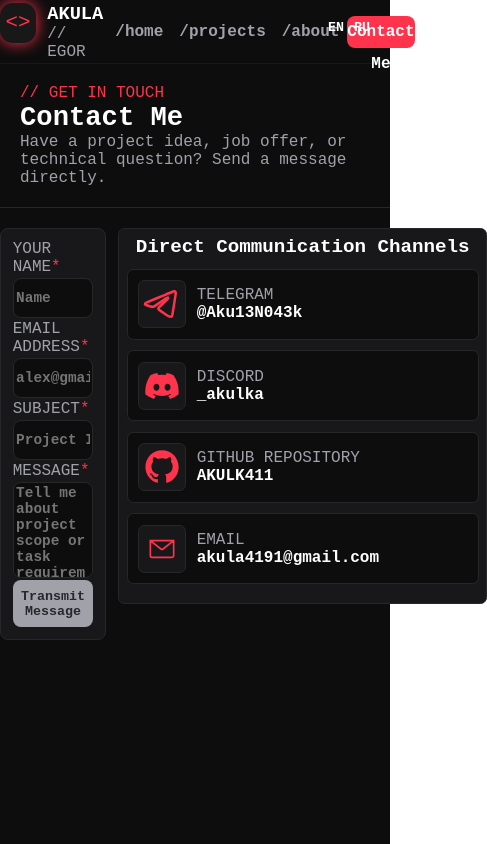
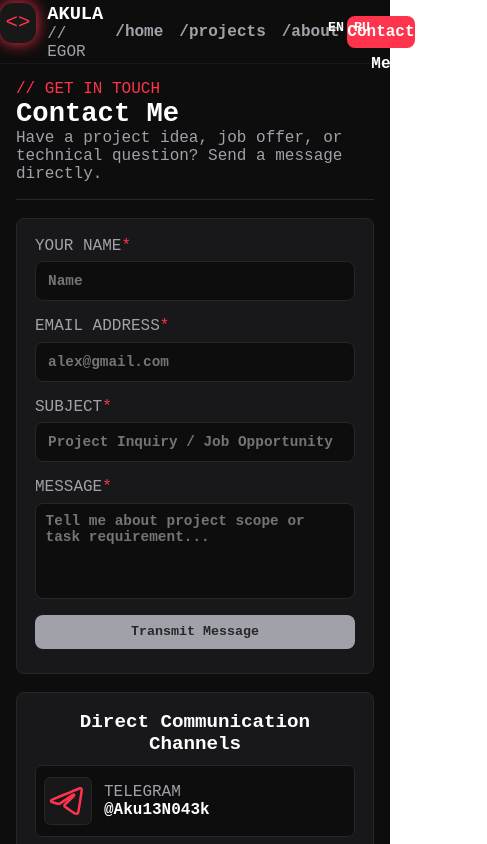
Before and after one commit to AKULK411/my-web-app, a React (Vite) app: page /ContactMe in a window 390 px wide. Shown: the top 844 px of the page, 487 px wide, since content can reach past the window. Built offline with nearby package versions, Linux system fonts and the light colour scheme.

Commit message:
update-mobile-adaptive

```diff
--- a/src/pages/AboutMe.css
+++ b/src/pages/AboutMe.css
@@ -1,15 +1,11 @@
-@media screen and (max-width:768px) {
-    .{
-        flex-direction: column;
-    }
+.container-AboutMe {
+    width: 100%;
+    max-width: 1000px;
+    margin: 0 auto;
+    padding: 0 16px;
+    box-sizing: border-box;
 }
 
-
-
-.container-AboutMe {
-    max-width: 1000px;
-    margin: 0 auto;
-}
 
 .About-text {
     border-bottom: 1px solid #27272a;
@@ -18,47 +14,71 @@
 }
 
 .about-text-block {
+    width: 100%;
     max-width: 1000px;
     margin: 0 auto;
-
+    box-sizing: border-box;
 }
 
+
 .flex-about {
-    display: flex;
-    justify-content: center;
+    display: grid;
+    grid-template-columns: minmax(0, 1.45fr) minmax(260px, 1fr);
+    gap: 18px;
     align-items: start;
-    flex-direction: row;
-
 }
 
-.left-about-bio {
-    max-width: 35rem;
+
+.left-about-blocks {
+    display: flex;
+    flex-direction: column;
+    gap: 18px;
+    min-width: 0;
+}
+
+.left-about-bio,
+.left-about-education,
+.right-about-Skills {
+    width: 100%;
+    min-width: 0;
+    box-sizing: border-box;
     background-color: #18181b;
     border: 1px solid #27272a;
     border-radius: 0.5rem;
-    padding: 2%;
-    margin-bottom: 3%;
-
+    padding: 20px;
 }
 
-.left-about-education {
-    max-width: 35rem;
-    background-color: #18181b;
-    border: 1px solid #27272a;
-    border-radius: 0.5rem;
-    padding: 2%;
+
+.left-about-bio,
+.left-about-education,
+.right-about-Skills {
+    max-width: none;
+    margin: 0;
 }
 
 .left-about-education-redLine-style {
-    border-left: 2px solid #ff334b;
+    box-sizing: border-box;
     width: 100%;
     height: 100%;
-    padding: 2%;
-    margin-left: 1%;
+    padding: 12px 14px;
+    margin: 0;
+    border-left: 2px solid #ff334b;
 }
 
+
 .progress-container {
-    margin: 4%;
+    margin: 16px 0;
+}
+
+.progress-label {
+    display: flex;
+    justify-content: space-between;
+    align-items: center;
+    gap: 12px;
+}
+
+.progress-label p {
+    margin: 0;
 }
 
 .progress-max {
@@ -68,18 +88,29 @@
     border-radius: 0.4rem;
 }
 
-.progress-label {
-    display: flex;
-    justify-content: space-between;
-    align-items: center;
+
+@media screen and (max-width: 768px) {
+    .container-AboutMe {
+        padding: 0 16px;
+    }
+
+    .About-text {
+        margin-bottom: 24px;
+        padding: 16px 0;
+    }
+
+    .flex-about {
+        grid-template-columns: minmax(0, 1fr);
+        gap: 18px;
+    }
+
+    .left-about-blocks {
+        gap: 18px;
+    }
+
+    .left-about-bio,
+    .left-about-education,
+    .right-about-Skills {
+        padding: 18px;
+    }
 }
-
-.right-about-Skills {
-    margin-left: 3%;
-    min-width: 25rem;
-    max-height: min-content;
-    background-color: #18181b;
-    border: 1px solid #27272a;
-    border-radius: 0.4rem;
-    padding: 2%;
-}
--- a/src/pages/ContactMe.css
+++ b/src/pages/ContactMe.css
@@ -1,129 +1,190 @@
+
 .container-ContactMe {
     width: 100%;
-    height: 100vh;
+    min-height: 100vh;
+    height: auto;
     background-color: #0d0d0d;
-
+    box-sizing: border-box;
 }
 
 .div_ {
+    width: 100%;
     max-width: 1000px;
     margin: 0 auto;
-
+    padding: 0 16px;
+    box-sizing: border-box;
 }
 
 .Contact-text {
     border-bottom: 1px solid #27272a;
-    margin-bottom: 5%;
+    margin-bottom: 24px;
     padding: 20px;
 }
 
+
+.contact-container {
+    display: grid;
+    grid-template-columns: minmax(0, 1.45fr) minmax(260px, 1fr);
+    gap: 18px;
+    align-items: start;
+}
+
+/* Карточка формы */
 .Block-Form {
-    width: 55%;
-    padding: 3%;
+    width: 100%;
+    min-width: 0;
+    margin: 0;
+    padding: 20px;
+    box-sizing: border-box;
     background-color: #18181b;
     border: 1px solid #27272a;
     border-radius: 0.5rem;
-    margin-right: 3%;
 }
 
 .input {
     display: flex;
     flex-direction: column;
     width: 100%;
-    margin-bottom: 3%;
+    min-width: 0;
+    margin-bottom: 16px;
 }
 
 .inFocus {
+    width: 100%;
+    height: 2.5rem;
+    padding: 0 12px;
+    box-sizing: border-box;
     background-color: #0d0d0d;
     border: 1px solid #27272a;
+    border-radius: 0.5rem;
     color: #fff;
-    border-radius: 0.5rem;
-    height: 2.5rem;
-    width: 100%;
     font-weight: 600;
     font-size: 0.9rem;
-    padding: 3%;
 }
 
 .inFocus:focus {
     outline: 1px solid #ff334b;
 }
 
+.textArea {
+    height: 6rem;
+    padding: 3%;
+    resize: none ;
+}
+
 .button-form {
-    margin-top: 3%;
     display: block;
     width: 100%;
-    padding: 0.4rem;
+    margin-top: 12px;
+    padding: 0.6rem;
+    box-sizing: border-box;
+    border: 0;
     border-radius: 0.5rem;
-    border-color: rgba(0, 0, 0, 0);
     font-weight: 600;
-}
-
-.textArea {
-    height: 6rem;
-    resize: none;
+    margin-bottom: 2%;
 }
 
 .Name-email {
     display: flex;
     flex-direction: row;
     justify-content: space-between;
+    gap: 16px;
 }
 
+.Name-email > .input {
+    flex: 1;
+    min-width: 0;
+}
+
+
 .contact-link {
-    max-height: min-content;
+    width: 100%;
+    min-width: 0;
+    max-width: none;
+    max-height: none;
+    margin: 0;
+    padding: 20px;
+    box-sizing: border-box;
     background-color: #18181b;
-    border-radius: 0.4rem;
     border: 1px solid #27272a;
-    max-width: min-content;
-    padding: 2%;
+    border-radius: 0.5rem;
 }
 
 .link-block {
-    min-width: 22rem;
-    max-width: min-content;
+    display: flex;
+    flex-direction: row;
+    justify-content: flex-start;
+    align-items: center;
+    gap: 12px;
+    width: 100%;
+    min-width: 0;
+    max-width: none;
+    min-height: 4.5rem;
+    margin-bottom: 12px;
+    padding: 8px;
+    box-sizing: border-box;
     background-color: #0d0d0d;
     border: 1px solid #27272a;
     border-radius: 0.4rem;
-    display: flex;
-    flex-direction: row;
-    justify-content: start;
-    align-items: center;
-    margin-bottom: 3%;
+}
 
-
+.link-block:last-child {
+    margin-bottom: 0;
 }
 
 .link-img-block {
+    display: flex;
+    flex: 0 0 3rem;
+    justify-content: center;
+    align-items: center;
     width: 3rem;
     height: 3rem;
-    margin: 3%;
+    margin: 0;
     background-color: #18181b;
     border: 1px solid #27272a;
     border-radius: 0.4rem;
-    display: flex;
-    justify-content: center;
-    align-items: center;
-
-
 }
 
 .link-img {
     width: 2.5rem;
     height: 2.5rem;
+    object-fit: contain;
+}
+
+.contact-text-block {
+    min-width: 0;
+    overflow-wrap: anywhere;
 }
 
 .link-src {
+    color: #fff;
     text-decoration: none;
-    color: #fff
+    overflow-wrap: anywhere;
 }
 
 .link-src:hover {
     color: #ff334b;
 }
 
-.contact-container {
-    display: flex;
-    flex-direction: row;
-    justify-content: space-around;
+
+@media screen and (max-width: 768px) {
+    .Contact-text {
+        margin-bottom: 18px;
+        padding: 16px 0;
+    }
+
+    .contact-container {
+        grid-template-columns: minmax(0, 1fr);
+        gap: 18px;
+    }
+
+    .Block-Form,
+    .contact-link {
+        padding: 18px;
+    }
+
+    .Name-email {
+        flex-direction: column;
+        gap: 0;
+    }
 }
```
